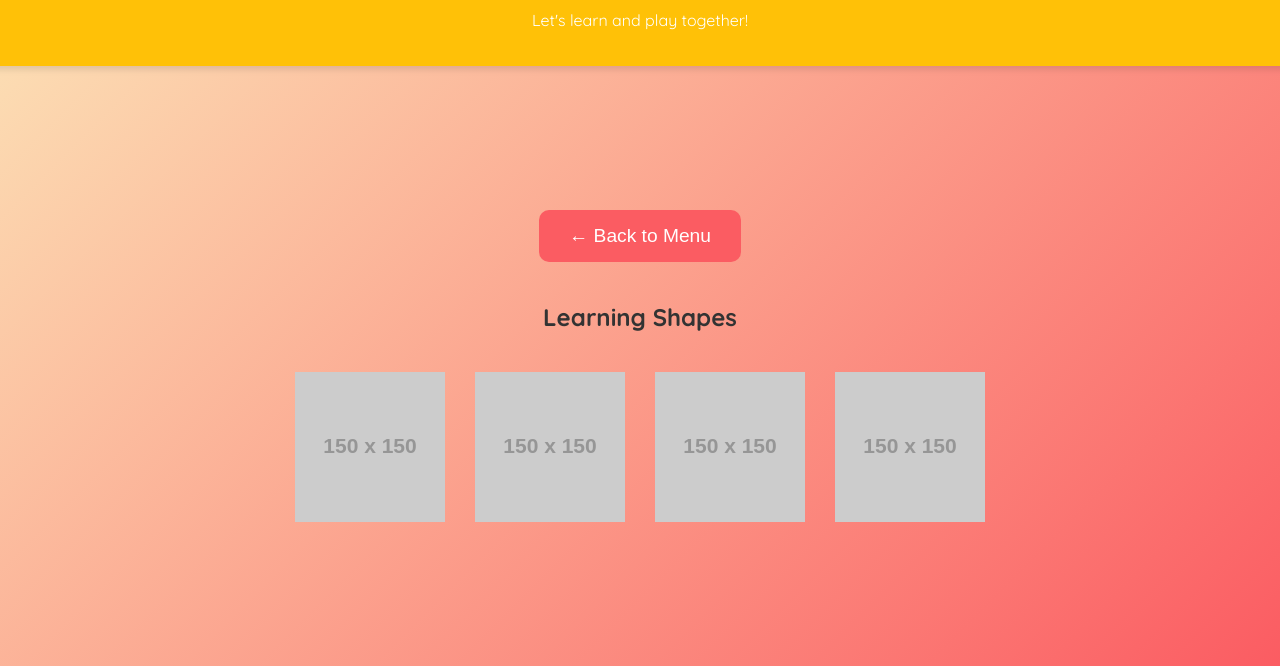
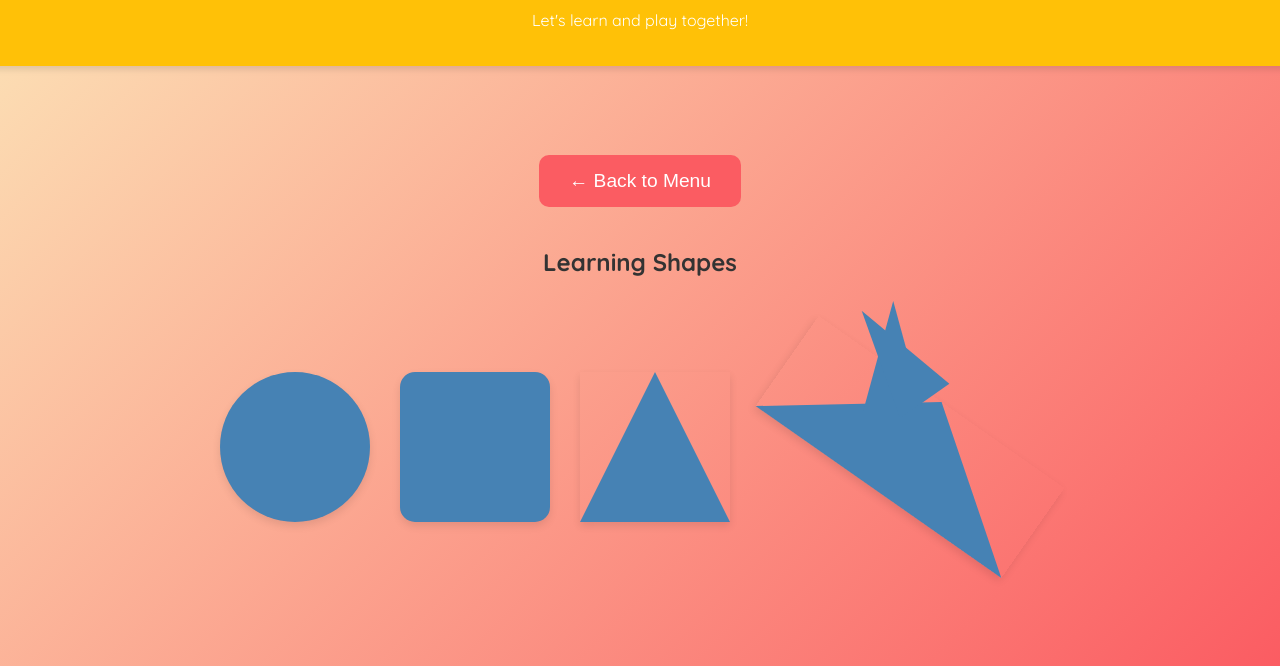
Before and after one commit to Sgaykie0677/Fatman, a plain HTML site: page index.html in a window 1280 px wide. Both pictures are taken after a click on the element "Shapes ⭐". Shown: the part 134-800 px from the top of the page. Drawn offline with Linux system fonts and the light colour scheme; placeholder pictures from the web are drawn by us.

Commit message:
Fix: On-Hands Website with Actual Shapes

```diff
--- a/index.html
+++ b/index.html
@@ -135,16 +135,74 @@
             padding: 20px;
         }
 
-        .shape-image {
+        .shape {
             width: 150px;
             height: 150px;
+            background-color: var(--module-color);
+            box-shadow: 0 4px 8px rgba(0, 0, 0, 0.1);
             cursor: pointer;
             transition: transform 0.2s;
         }
 
-        .shape-image:active {
+        .shape:active {
             transform: scale(0.9);
         }
+
+        .shape-circle {
+            border-radius: 50%;
+        }
+
+        .shape-square {
+            border-radius: 15px;
+        }
+
+        .shape-triangle {
+            background: none;
+            width: 0;
+            height: 0;
+            border-left: 75px solid transparent;
+            border-right: 75px solid transparent;
+            border-bottom: 150px solid var(--module-color);
+        }
+
+        .shape-star {
+            background: none;
+            position: relative;
+            width: 0;
+            height: 0;
+            margin: 75px 0;
+            border-right: 150px solid transparent;
+            border-bottom: 110px solid var(--module-color);
+            border-left: 150px solid transparent;
+            transform: rotate(35deg);
+        }
+
+        .shape-star:before {
+            content: '';
+            position: absolute;
+            height: 0;
+            width: 0;
+            top: -65px;
+            left: -96px;
+            border-bottom: 110px solid var(--module-color);
+            border-left: 30px solid transparent;
+            border-right: 30px solid transparent;
+            transform: rotate(-35deg);
+        }
+
+        .shape-star:after {
+            content: '';
+            position: absolute;
+            height: 0;
+            width: 0;
+            top: -65px;
+            left: -96px;
+            border-right: 30px solid transparent;
+            border-left: 30px solid transparent;
+            border-bottom: 110px solid var(--module-color);
+            transform: rotate(-70deg);
+        }
+
 
         /* --- Numbers Module --- */
         #numbers-module {
@@ -160,19 +218,6 @@
             color: var(--module-color);
             text-shadow: 4px 4px rgba(0, 0, 0, 0.1);
             margin-bottom: 20px;
-        }
-
-        #number-image-container {
-            display: flex;
-            flex-wrap: wrap;
-            justify-content: center;
-            align-items: center;
-            min-height: 100px;
-        }
-
-        #number-image-container img {
-            width: 80px;
-            margin: 5px;
         }
 
         /* --- Global --- */
@@ -218,7 +263,6 @@
             const moduleContent = document.getElementById('module-content');
             const backButton = document.querySelector('.back-button');
 
-            // Set up the speech function once to avoid conflicts
             const speak = (text) => {
                 if ('speechSynthesis' in window) {
                     const utterance = new SpeechSynthesisUtterance(text);
@@ -271,21 +315,21 @@
                         };
 
                         cycleButton.addEventListener('click', updateNumber);
-                        updateNumber(); // Initial display and speak
+                        updateNumber();
                     }
                 },
                 shapes: {
                     title: 'Learning Shapes',
                     content: `
                         <div id="shapes-module">
-                            <img class="shape-image" src="https://via.placeholder.com/150.png?text=Circle" alt="Circle" data-speak="Circle">
-                            <img class="shape-image" src="https://via.placeholder.com/150.png?text=Square" alt="Square" data-speak="Square">
-                            <img class="shape-image" src="https://via.placeholder.com/150.png?text=Triangle" alt="Triangle" data-speak="Triangle">
-                            <img class="shape-image" src="https://via.placeholder.com/150.png?text=Star" alt="Star" data-speak="Star">
+                            <div class="shape shape-circle" data-speak="Circle"></div>
+                            <div class="shape shape-square" data-speak="Square"></div>
+                            <div class="shape shape-triangle" data-speak="Triangle"></div>
+                            <div class="shape shape-star" data-speak="Star"></div>
                         </div>
                     `,
                     setup: () => {
-                        document.querySelectorAll('.shape-image').forEach(shape => {
+                        document.querySelectorAll('.shape').forEach(shape => {
                             shape.addEventListener('click', (e) => {
                                 speak(e.target.dataset.speak);
                             });
```
